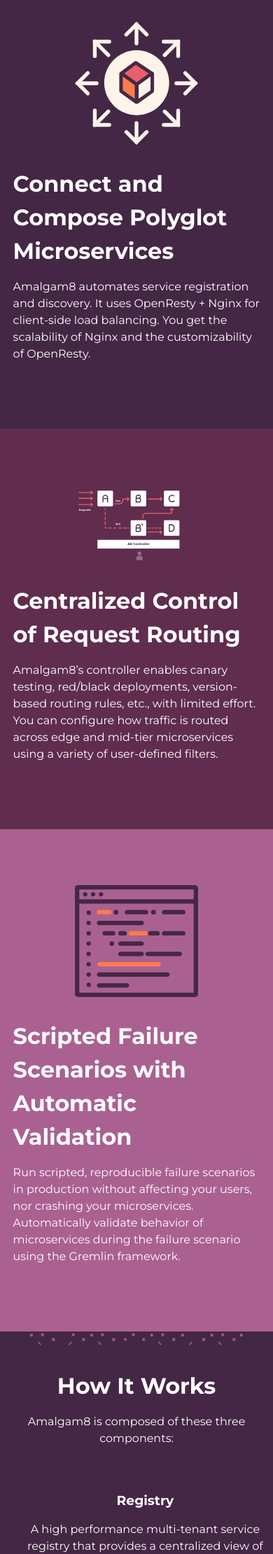
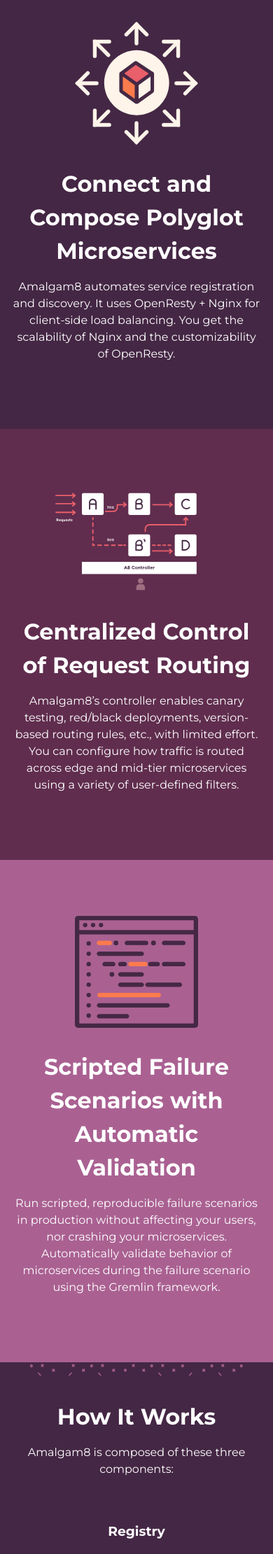
Before and after one commit to amalgam8/amalgam8.github.io, a Jekyll site: the page built from index.html, in a window 390 px wide. Shown: the part 1639-3860 px from the top of the page at 70% size. Built offline with Jekyll 4.4.1, drawn with Linux system fonts in a browser that asks for light colours.

Commit message:
updated style changes for splash page and mobile views

```diff
--- a/_includes/header.html
+++ b/_includes/header.html
@@ -11,10 +11,10 @@
 
 
 <div class="splash">
-  <!-- <divc class="wrapper"> -->
+  <div class="wrapper">
   <h1>Compose and Orchestrate Your Polyglot Microservices</h1>
   <p>Configure Request Routing Across Your Microservices From A Central Location</p>
-  <!-- </div> -->
+  </div>
 </div>
 
 </div>
--- a/_includes/splash.html
+++ b/_includes/splash.html
@@ -1,6 +1,6 @@
 <div class="splash">
-  <!-- <divc class="wrapper"> -->
+  <div class="wrapper">
   <h1>Compose and Orchestrate Your Polyglot Microservices</h1>
   <p>Configure Request Routing Across Your Microservices From A Central Location</p>
-  <!-- </div> -->
+  </div>
 </div>
--- a/_sass/_layout.scss
+++ b/_sass/_layout.scss
@@ -213,7 +213,7 @@
       justify-content: center;
 
       div{
-        width: 98%;
+        width: inherit;
       }
     }
   }
@@ -306,12 +306,24 @@
   }
 
   @include media-query($on-palm) {
+    .section__row{
+      text-align: center;
+      h2{
+        text-align: center;
+      }
+    }
 
     .why-image{
       img{
         width: 50%;
       }
     }
+      .why-image2{
+        img{
+          width: 70%;
+        }
+      }
+
   }
 
 }
```
